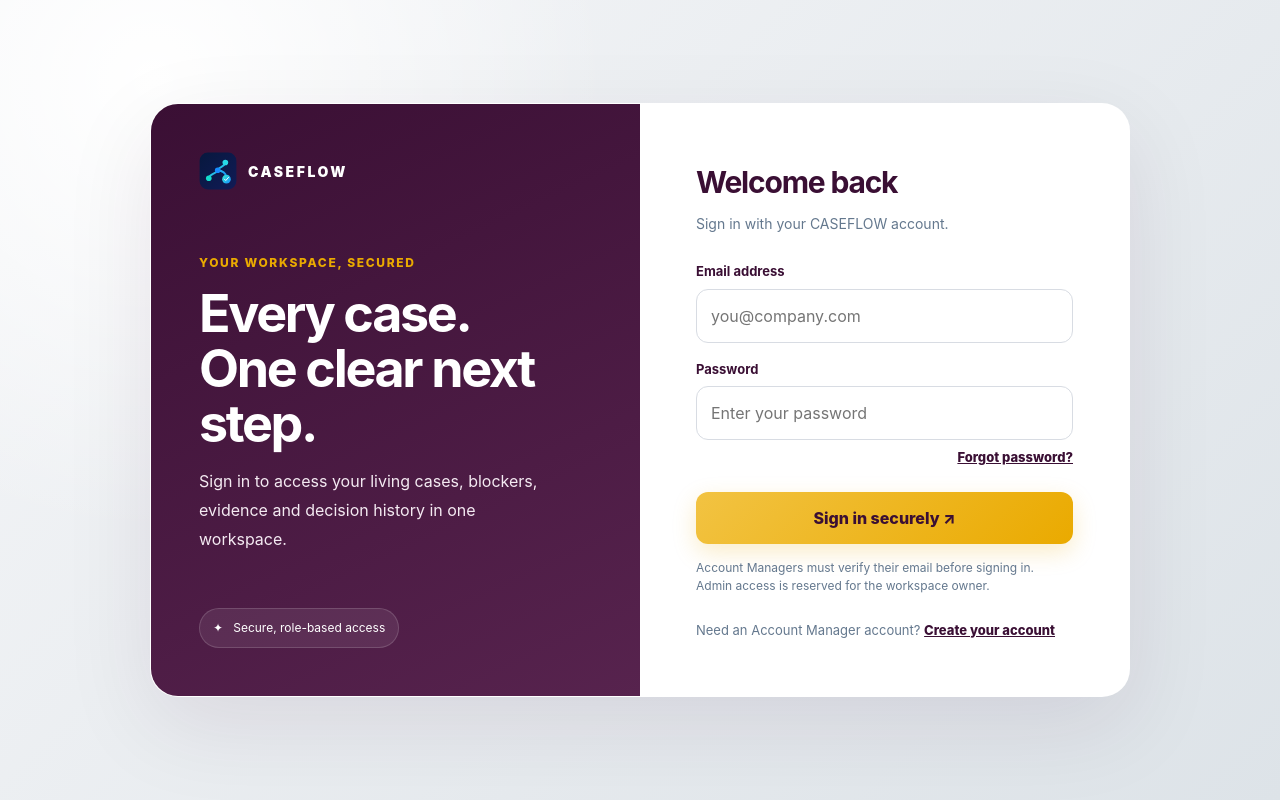
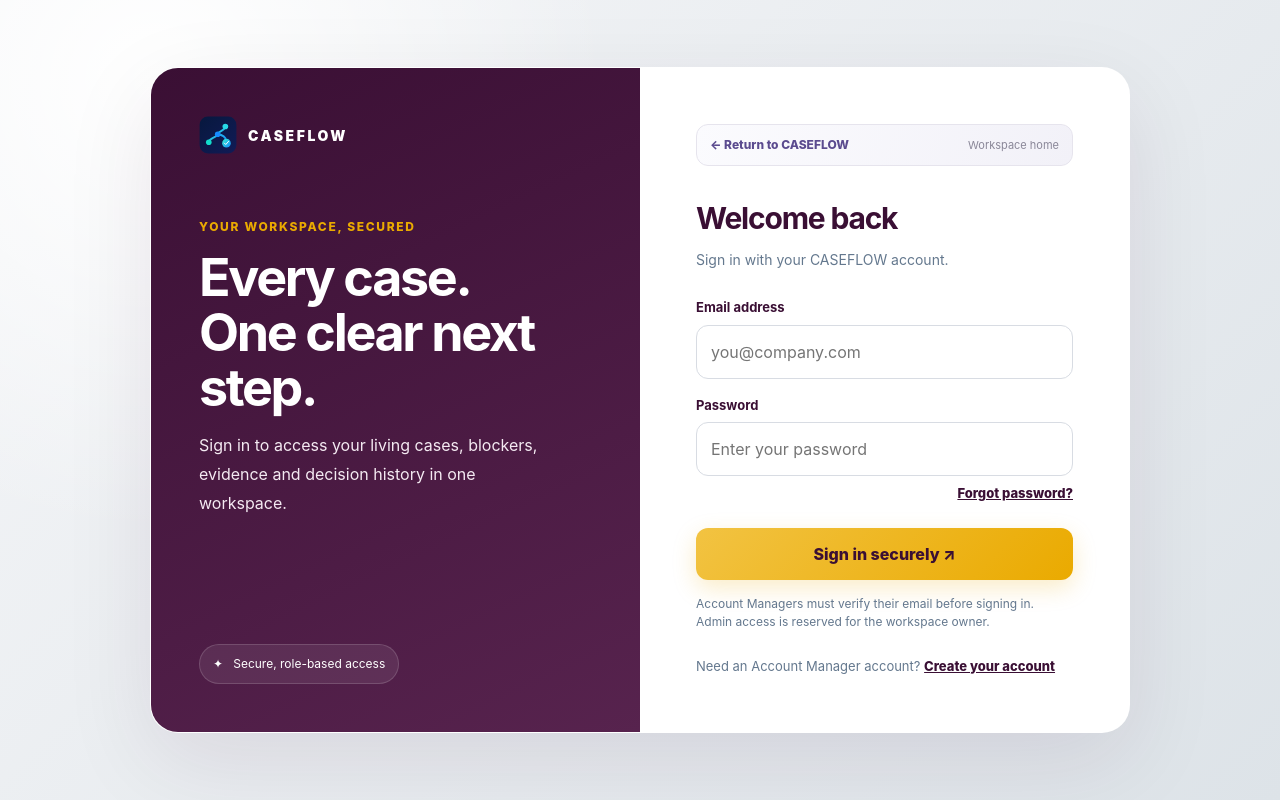
Before and after one commit to Sraveena1992/CASEFLOW, a website: page bundle/login.html in a window 1280 px wide. Drawn offline with Linux system fonts and the light colour scheme.

Commit message:
Add return-to-CASEFLOW link on sign-in page

```diff
--- a/bundle/login.html
+++ b/bundle/login.html
@@ -13,13 +13,13 @@ h1{font-size:clamp(34px,4.4vw,52px);line-height:1.06;letter-spacing:-.045em;marg
 main{padding:clamp(28px,5vw,56px);align-self:center}h2{font-size:30px;letter-spacing:-.04em;margin:0 0 8px}.sub{color:var(--muted);margin:0 0 28px;font-size:14px}
 label{display:block;font-size:13px;font-weight:750;margin:17px 0 7px}input{width:100%;padding:14px;border:1px solid #d8dce3;border-radius:12px;font:inherit;color:var(--ink);outline:none;background:#fff}input:focus{border-color:var(--gold);box-shadow:0 0 0 3px #EAAA0028}
 button{margin-top:24px;width:100%;border:0;border-radius:12px;padding:14px;background:linear-gradient(135deg,#f2c342,#EAAA00);color:var(--ink);font:inherit;font-weight:850;cursor:pointer;box-shadow:0 8px 23px #EAAA0038;transition:transform .15s}button:hover{transform:translateY(-1px)}button:disabled{opacity:.6;cursor:wait}
-.message{display:none;padding:12px 14px;border-radius:12px;background:#f3f5f7;color:var(--ink);font-size:13px;margin-top:18px;overflow-wrap:anywhere}.message.show{display:block}.foot{margin-top:26px;font-size:13px;color:var(--muted)}a{color:var(--ink);font-weight:800}.hint{font-size:12px;color:var(--muted);margin-top:15px}
+.message{display:none;padding:12px 14px;border-radius:12px;background:#f3f5f7;color:var(--ink);font-size:13px;margin-top:18px;overflow-wrap:anywhere}.message.show{display:block}.foot{margin-top:26px;font-size:13px;color:var(--muted)}.return-link{display:flex;align-items:center;justify-content:space-between;gap:10px;margin:0 0 30px;padding:11px 13px;border:1px solid #e6e4ed;border-radius:12px;background:linear-gradient(110deg,#fbfbfe,#f2f1f8);font-size:12px}.return-link a{color:#5b4b8f;text-decoration:none}.return-link a:hover{text-decoration:underline}.return-link span{color:#8a8798;font-size:11px}a{color:var(--ink);font-weight:800}.hint{font-size:12px;color:var(--muted);margin-top:15px}
 @media(max-width:700px){body{padding:12px}.shell{grid-template-columns:1fr}aside{min-height:auto;padding:26px}.eyebrow{margin-top:28px}main{padding:28px}h1{font-size:36px}}
 </style>
 </head>
 <body><div class="shell">
 <aside><div><div class="logo"><img src="/caseflow-logo.svg" alt="CASEFLOW logo"> <span>CASEFLOW</span></div><div class="eyebrow">Your workspace, secured</div><h1>Every case.<br>One clear next step.</h1><p>Sign in to access your living cases, blockers, evidence and decision history in one workspace.</p></div><div class="pill">✦ &nbsp; Secure, role-based access</div></aside>
-<main><h2>Welcome back</h2><p class="sub">Sign in with your CASEFLOW account.</p>
+<main><div class="return-link"><a href="/" aria-label="Return to CASEFLOW home">← Return to CASEFLOW</a><span>Workspace home</span></div><h2>Welcome back</h2><p class="sub">Sign in with your CASEFLOW account.</p>
 <form id="login" novalidate>
 <label for="email">Email address</label><input id="email" name="email" type="email" autocomplete="username" placeholder="you@company.com" maxlength="254" required>
 <label for="password">Password</label><input id="password" name="password" type="password" autocomplete="current-password" placeholder="Enter your password" maxlength="128" required><div style="text-align:right;margin-top:8px;font-size:13px"><a href="/reset-password.html">Forgot password?</a></div>
```
